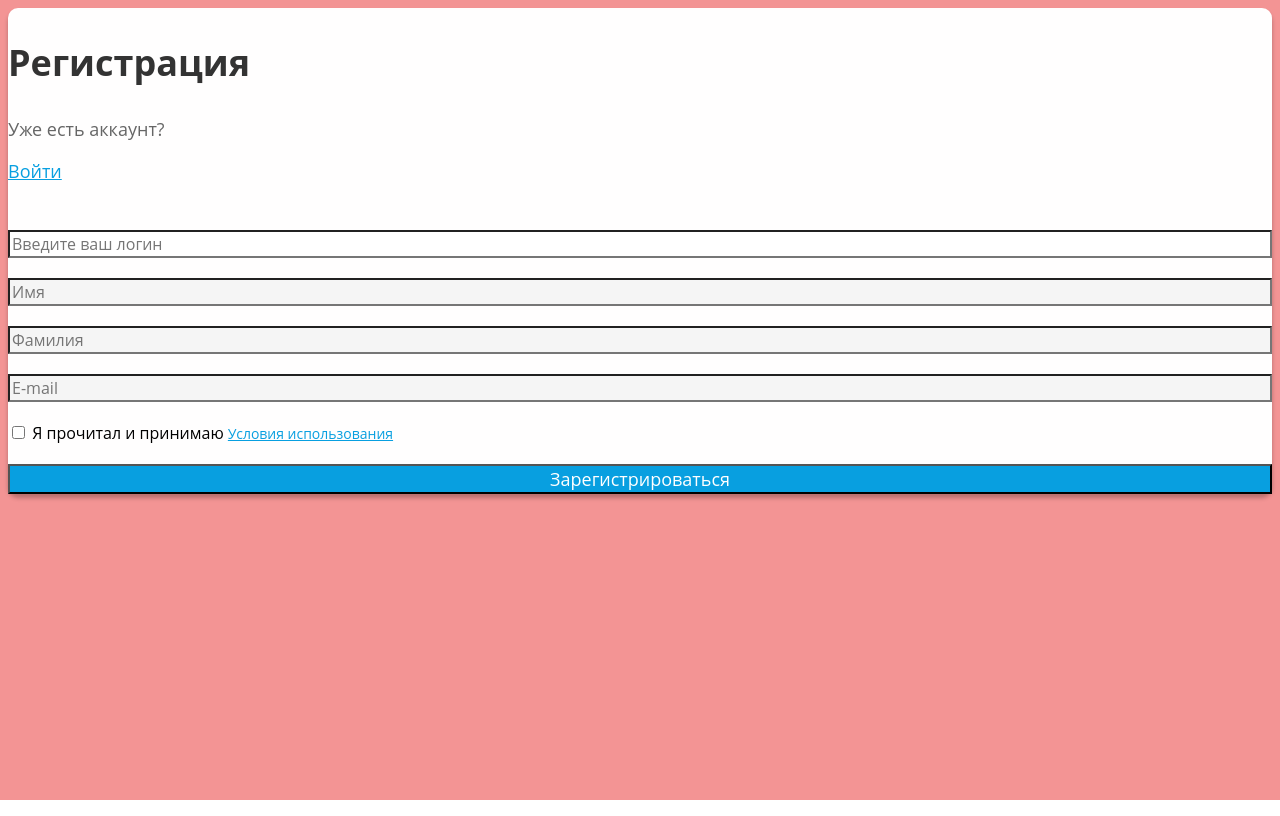
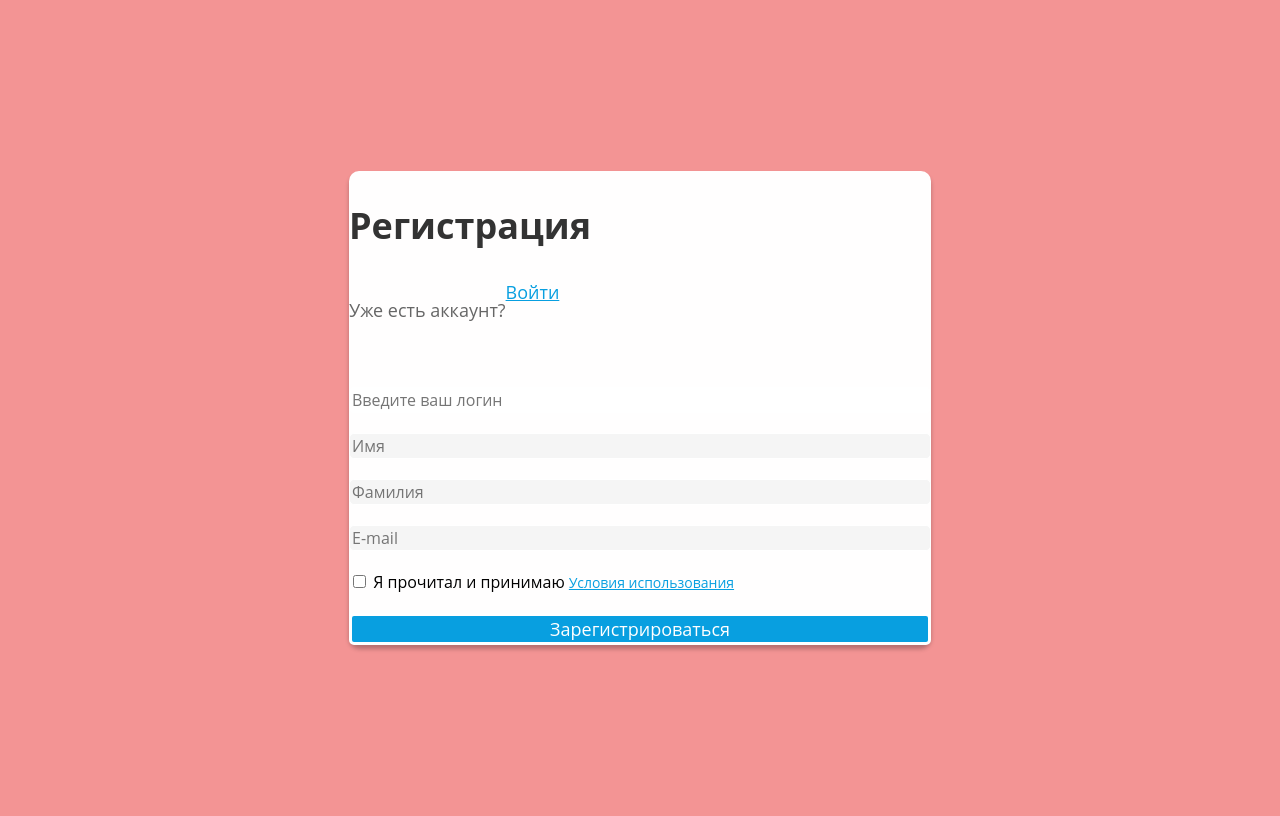
Before and after one commit to akaban5347/html, a plain HTML site: page 2-Form/index.html in a window 1280 px wide. Drawn offline with Linux system fonts and the light colour scheme.

Commit message:
Исправление кнопок и инпутов

```diff
--- a/2-Form/index.html
+++ b/2-Form/index.html
@@ -11,8 +11,10 @@
       <section class="form">
         <div class="registred">
           <h1 class="register">Регистрация</h1>
-          <p class="text">Уже есть аккаунт?</p>
-          <a class="link" href="#">Войти</a>
+          <div class="account">
+            <p class="text">Уже есть аккаунт?</p>
+            <a class="link" href="#">Войти</a>
+          </div>
         </div>
         <form action="#" method="post">
           <input
--- a/2-Form/styles/style.css
+++ b/2-Form/styles/style.css
@@ -10,6 +10,13 @@ html {
     linear-gradient(243.18deg, #fdc5c5 25.45%, rgba(242, 152, 222, 0) 100%);
 }
 
+main {
+  display: flex;
+  justify-content: center;
+  align-items: center;
+  min-height: 100vh;
+}
+
 .form {
   background-color: #fffefe;
   box-shadow: 0px 4px 4px 0px rgba(0, 0, 0, 0.25);
@@ -19,10 +26,18 @@ html {
   align-content: center;
   gap: 47px;
   border-radius: 10px;
+  width: 582px;
+  padding: 72px auto 91px;
 }
 
-.registered {
+.registred {
   display: flex;
+  flex-direction: column;
+}
+
+.account {
+  display: flex;
+  flex-direction: row;
 }
 
 form {
@@ -69,6 +84,9 @@ form {
   background-color: #089fe0;
   color: #ffffff;
   font-size: 18px;
+  border-radius: 5px;
+  padding: 9px auto 11px;
+  border: 3px solid #ffffff;
 }
 
 #checkbox {
@@ -82,3 +100,9 @@ form {
   color: #089fe0;
   font-size: 14px;
 }
+
+input {
+  border-radius: 5px;
+  padding: 9px auto 11px;
+  border: 1px solid #ffffff;
+}
```
